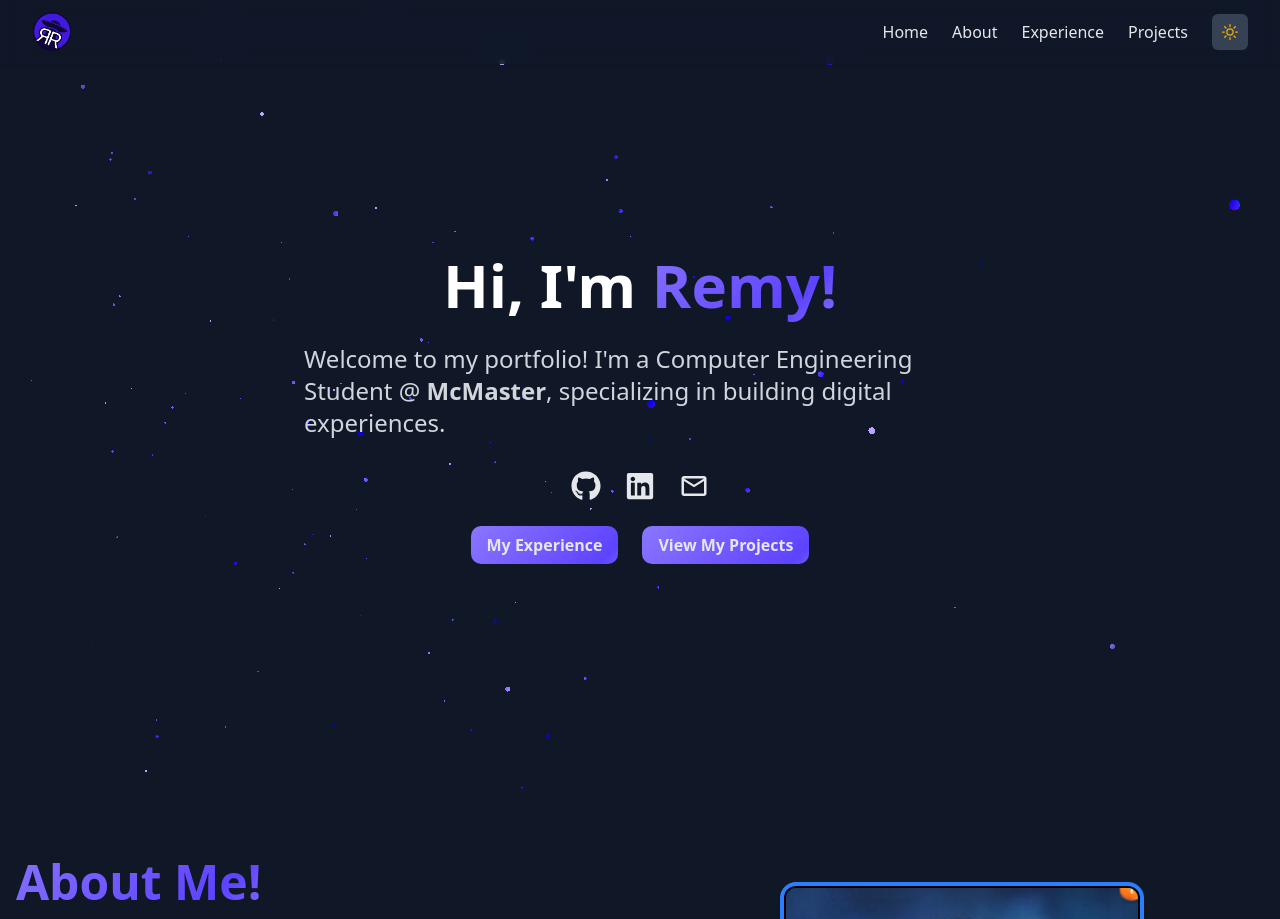
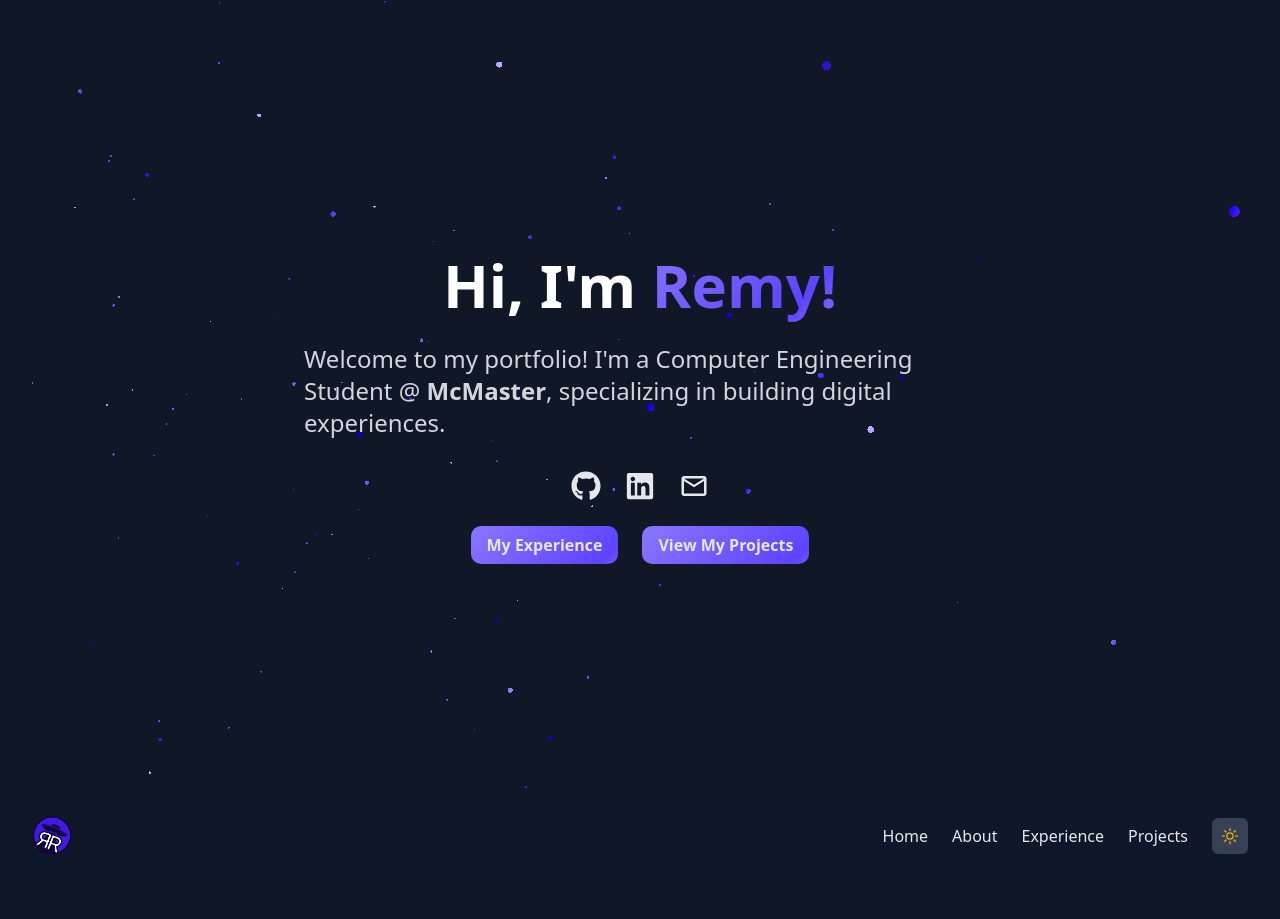
Before and after one commit to Remy-Robinson/personal_portfolio, a React (Vite) app in the folder portfolio/: page / in a window 1280 px wide. Shown: the top 919 px of the page. Built offline with nearby package versions, Linux system fonts and the light colour scheme.

Commit message:
Update NavBar.jsx

```diff
--- a/portfolio/src/components/NavBar.jsx
+++ b/portfolio/src/components/NavBar.jsx
@@ -34,11 +34,8 @@ const NavBar = ({ isDark = true, setIsDark }) => {
   ];
 
   return (
-    <nav
-      className={`fixed top-0 left-0 w-full z-[9999] ${navBackground} backdrop-blur-md shadow-sm transition-colors duration-300`}
-    >
-      <div className="max-w-7xl mx-auto px-4 sm:px-6 lg:px-8">
-        <div className="flex justify-between items-center h-16">
+    <nav className="w-full bg-slate-900">
+      <div className="max-w-screen-xl mx-auto flex items-center justify-between px-4 md:px-8 py-4">
         {/* Logo */}
         <a
           href="#"
@@ -92,7 +89,6 @@ const NavBar = ({ isDark = true, setIsDark }) => {
               <Bars3Icon className="h-6 w-6" />
             )}
           </button>
-          </div>
         </div>
       </div>
 
```
Lines whose indentation alone changed are shown as unchanged.
